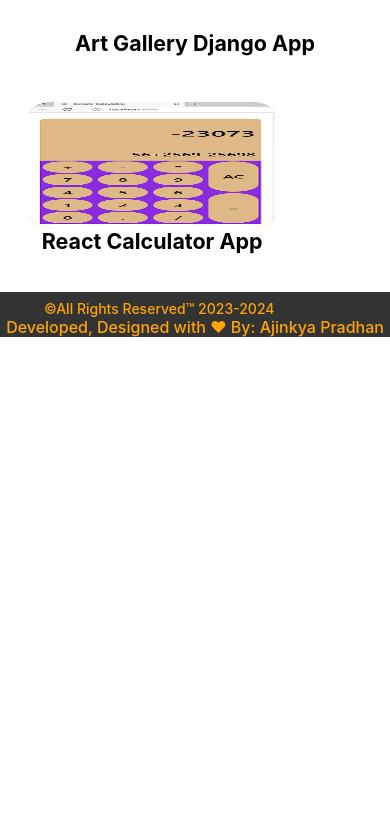
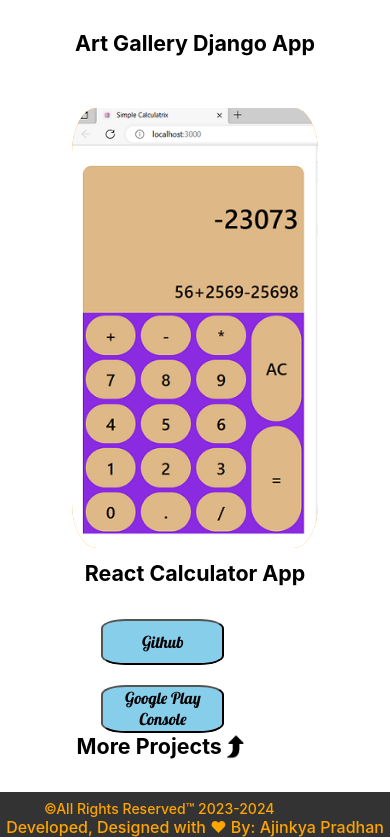
Before and after one commit to AjinkyaPradhan1/portfolio-website-ap, a React (Create React App) app: page /projects in a window 390 px wide. Shown: the part 3094-3931 px from the top of the page. Before the commit the page ends 3431 px from the top, so only its background shows below. Built offline with nearby package versions, Linux system fonts and the light colour scheme.

Commit message:
Edit Projects2

```diff
--- a/src/components/projects.css
+++ b/src/components/projects.css
@@ -226,6 +226,16 @@
 
 
   @media only screen and (max-width:480px){
+    .pMain{
+      display: flex;
+      flex-direction: column;
+      flex-grow: 1;
+      width: 100vw;
+      height: max-content;
+      background-color: transparent;
+      font-size: 16.5px;
+      scroll-behavior: smooth;
+    }
     .projects_heading{
       display: flex;
       align-items: center;
@@ -263,21 +273,33 @@
       align-items: center;
       justify-content: center;
       width: 70%;
+      height: 70%;
+      background-color: transparent;
+    }
+    .p_content_8{
+      display: flex;
+      flex-direction: column;
+      align-items: center;
+      justify-content: center;
+      width: 70%;
       height: 20%;
       background-color: transparent;
     }
-    .p_content_8,.p_content_9{
+    .p_content_9{
       visibility: hidden;
-      height: 0%;
-      width: 0%;
+      height: 0px;
+      width: 0px;
     }
+
     .footer_project{
       display: flex;
       align-items: center;
       justify-content: center;
       width: 100%;
-      height: 100%;
-      margin-top: 2550px;
+      height: 5%;
+      margin-top: 3050px;
+
+
     }
     .arrow{
       width: 10%;
@@ -294,6 +316,16 @@
   }
 
   @media only screen and (max-width:768px) and (min-width:481px){
+    .pMain{
+      display: flex;
+      flex-direction: column;
+      flex-grow: 1;
+      width: 100vw;
+      height: max-content;
+      background-color: transparent;
+      font-size: 16.5px;
+      scroll-behavior: smooth;
+    }
     .projects_heading{
       display: flex;
       align-items: center;
@@ -331,21 +363,31 @@
       align-items: center;
       justify-content: center;
       width: 70%;
+      height: 70%;
+      background-color: transparent;
+    }
+    .p_content_8{
+      display: flex;
+      flex-direction: column;
+      align-items: center;
+      justify-content: center;
+      width: 70%;
       height: 20%;
       background-color: transparent;
     }
-    .p_content_8,.p_content_9{
+    .p_content_9{
       visibility: hidden;
-      height: 0%;
-      width: 0%;
+      height: 0px;
+      width: 0px;
     }
+
     .footer_project{
       display: flex;
       align-items: center;
       justify-content: center;
       width: 100%;
-      height: 100%;
-      margin-top: 2550px;
+      height: 5%;
+      margin-top: 3050px;
 
 
     }
```
